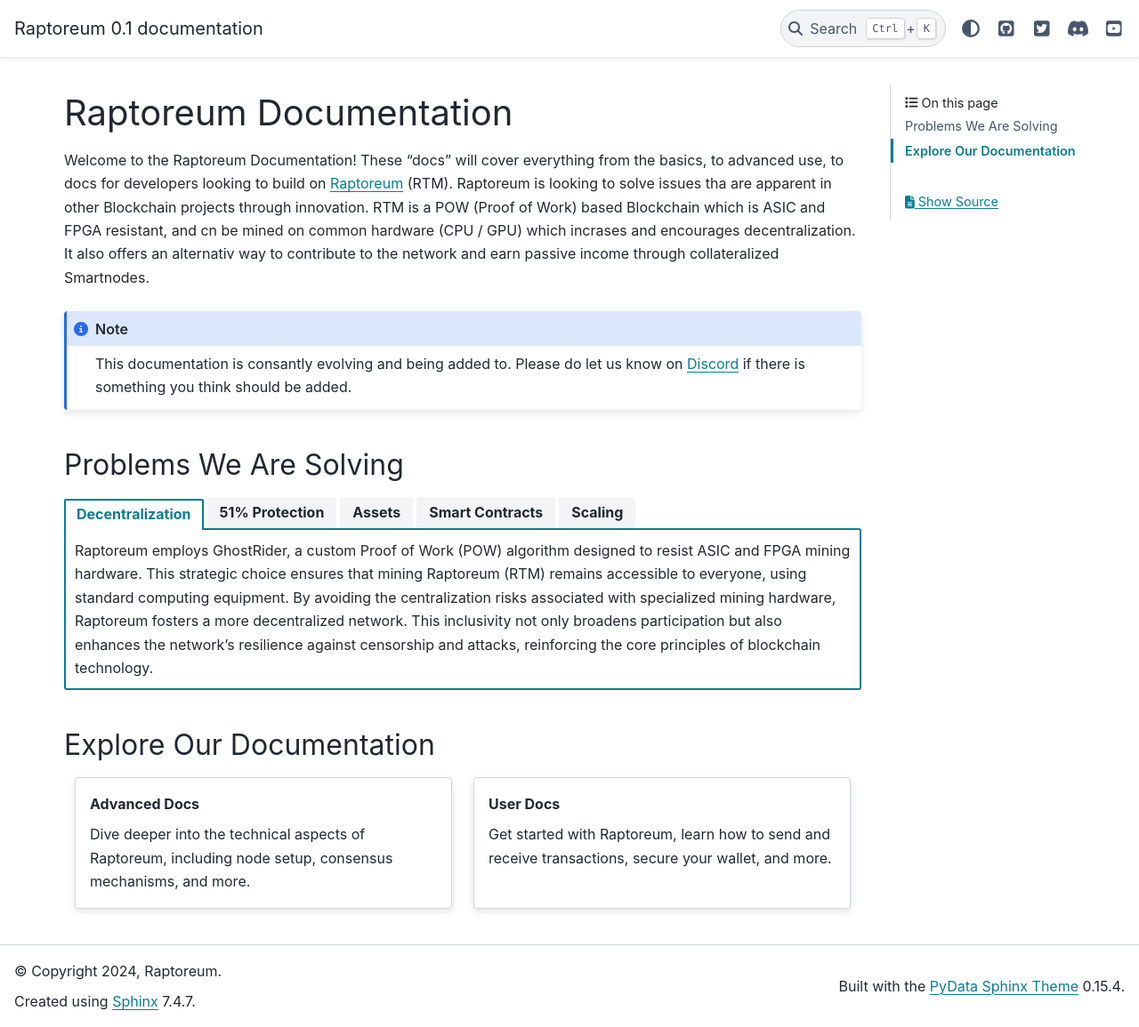
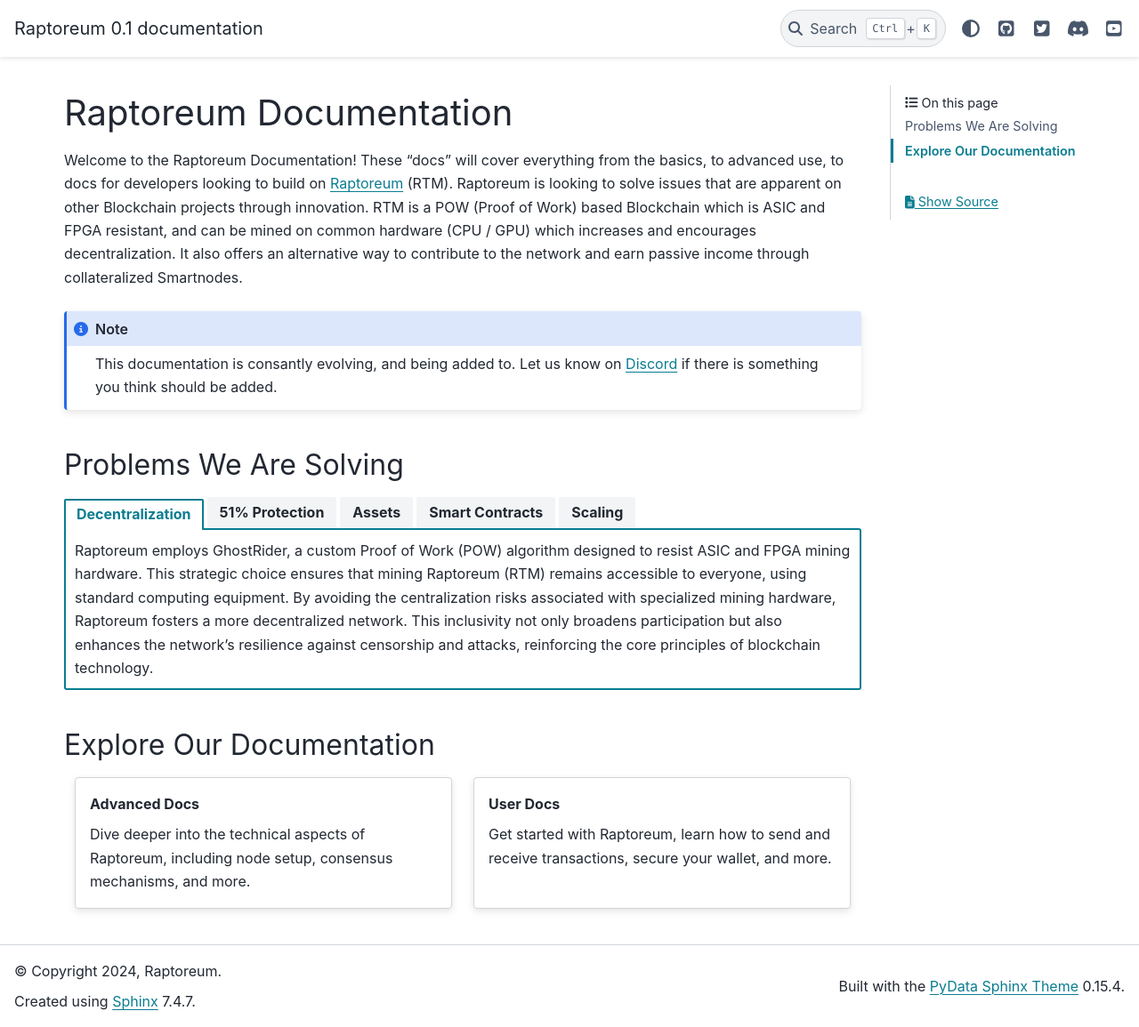
Before and after one commit to lorne-rtm/rtm-docs, a Sphinx documentation site: the page built from docs/source/index.rst, in a window 1280 px wide and 1155 px high. Shown: the whole window at 89% size. Built offline with Sphinx 7.4.7 and the PyData theme 0.15.4, drawn with Linux system fonts in a browser that asks for light colours.

Commit message:
Update index.rst

```diff
--- a/docs/source/index.rst
+++ b/docs/source/index.rst
@@ -1,10 +1,10 @@
 Raptoreum Documentation
 =======================
 
-Welcome to the Raptoreum Documentation! These "docs" will cover everything from the basics, to advanced use, to docs for developers looking to build on `Raptoreum <https://raptoreum.com>`_ (RTM). Raptoreum is looking to solve issues tha are apparent in other Blockchain projects through innovation.
-RTM is a POW (Proof of Work) based Blockchain which is ASIC and FPGA resistant, and cn be mined on common hardware (CPU / GPU) which incrases and encourages decentralization. It also offers an alternativ way to contribute to the network and earn passive income through collateralized Smartnodes.
+Welcome to the Raptoreum Documentation! These "docs" will cover everything from the basics, to advanced use, to docs for developers looking to build on `Raptoreum <https://raptoreum.com>`_ (RTM). Raptoreum is looking to solve issues that are apparent on other Blockchain projects through innovation.
+RTM is a POW (Proof of Work) based Blockchain which is ASIC and FPGA resistant, and can be mined on common hardware (CPU / GPU) which increases and encourages decentralization. It also offers an alternative way to contribute to the network and earn passive income through collateralized Smartnodes.
 
-.. note:: This documentation is consantly evolving and being added to. Please do let us know on `Discord <https://discord.gg/raptoreum>`_ if there is something you think should be added.
+.. note:: This documentation is consantly evolving, and being added to. Let us know on `Discord <https://discord.gg/raptoreum>`_ if there is something you think should be added.
 
 Problems We Are Solving
 -----------------------
@@ -17,11 +17,11 @@
 
     .. tab-item:: 51% Protection
 
-        Protecting against 51% attacks is crucial for the security of blockchain networks. Raptoreum implements...
+        Raptoreum enhances security through quorums and chainlocks via its SmartNode network, significantly mitigating the risk of a 51% attack—a vulnerability many POW blockchains face. By requiring consensus among SmartNodes for transaction validation and block addition, it becomes exceedingly challenging for attackers to alter the blockchain. This mechanism not only deters potential attacks but also bolsters network integrity and trust.
 
     .. tab-item:: Assets
 
-        The Raptoreum blockchain supports the creation and management of assets, enabling...
+        Raptoreum introduces a versatile asset system, supporting both fungible and non-fungible assets. Its non-fungible assets (NFAs) leverage a unique root and sub-asset structure, ensuring each asset has a distinct name for easy identification—only one instance of each name can exist on the blockchain. This clarity in naming simplifies asset verification and recognition. Users can effortlessly mint, transfer, and oversee these assets directly from the Raptoreum core wallet, eliminating the need for programming skills or deep blockchain understanding.
 
     .. tab-item:: Smart Contracts
 
```
